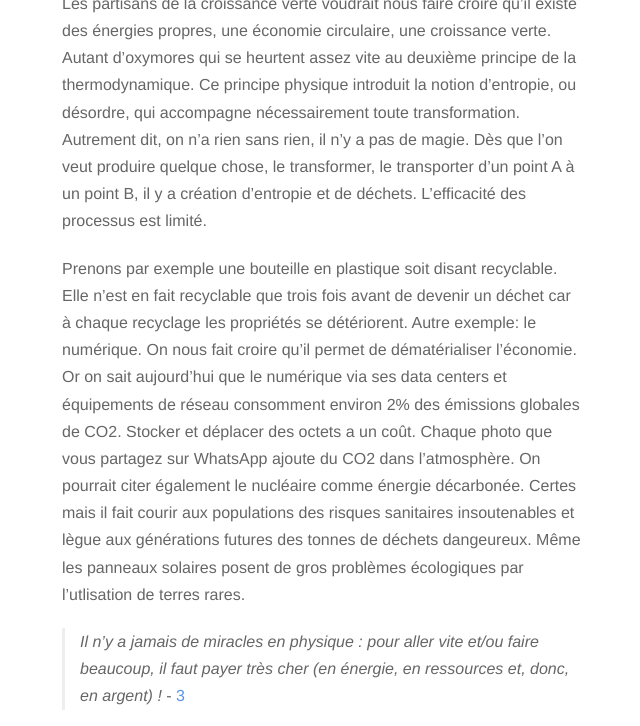
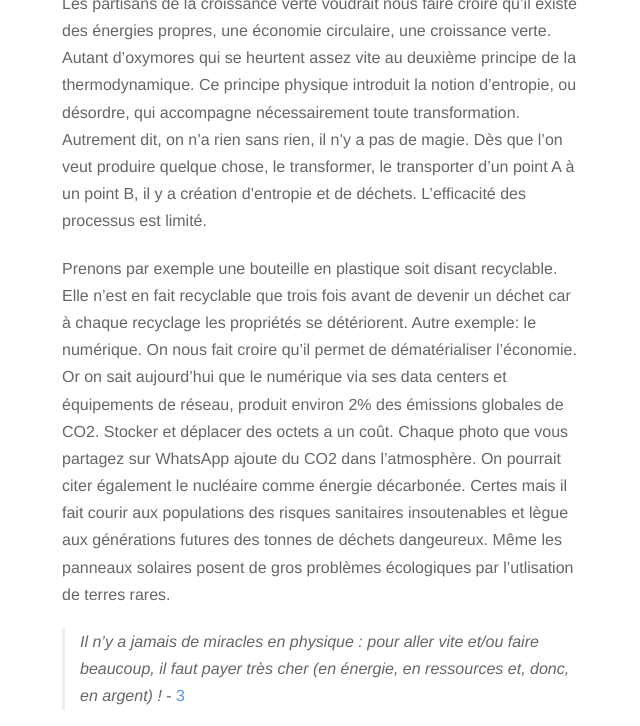
Before and after one commit to benoitguigal/blog, a Jekyll site: the page built from _posts/2019-03-07-le-mythe-de-la-croissance-verte.md, in a window 1280 px wide and 900 px high, scrolled down 3262 px, cut to the strip 0-726 px from the top of the window. Shown: the whole strip, without its empty margins (318-958 px from the left). Built offline with Jekyll 4.4.1, drawn with Linux system fonts in a browser that asks for light colours; nearby versions of some CDN libraries; a script that is not in the unit is left out; comment, search, counter and statistics services are not loaded.

Commit message:
fix typos

```diff
--- a/_posts/2019-03-07-le-mythe-de-la-croissance-verte.md
+++ b/_posts/2019-03-07-le-mythe-de-la-croissance-verte.md
@@ -51,7 +51,7 @@ S'agissant d'inaction environnementale, ce qui est en jeu n'est rien de moins qu
 Les partisans de la croissance verte voudrait nous faire croire qu'il existe des énergies propres, une économie circulaire, une croissance verte. Autant d'oxymores qui se heurtent assez vite au deuxième principe de la thermodynamique. Ce principe physique introduit la notion d'entropie, ou désordre, qui accompagne nécessairement toute transformation. Autrement dit, on n'a rien sans rien, il n'y a pas de magie. Dès que l'on veut produire quelque chose, le transformer, le transporter d'un point A à un point B, il y a création d'entropie et de déchets. L'efficacité des processus est limité.
 
 Prenons par exemple une bouteille en plastique soit disant recyclable. Elle n'est en fait recyclable que trois fois avant de devenir un déchet car à chaque recyclage les propriétés se détériorent.
-Autre exemple: le numérique. On nous fait croire qu'il permet de dématérialiser l'économie. Or on sait aujourd'hui que le numérique via ses data centers et équipements de réseau consomment environ 2% des émissions globales de CO2. Stocker et déplacer des octets a un coût. Chaque photo que vous partagez sur WhatsApp ajoute du CO2 dans l'atmosphère.
+Autre exemple: le numérique. On nous fait croire qu'il permet de dématérialiser l'économie. Or on sait aujourd'hui que le numérique via ses data centers et équipements de réseau, produit environ 2% des émissions globales de CO2. Stocker et déplacer des octets a un coût. Chaque photo que vous partagez sur WhatsApp ajoute du CO2 dans l'atmosphère.
 On pourrait citer également le nucléaire comme énergie décarbonée. Certes mais il fait courir aux populations des risques sanitaires insoutenables et lègue aux générations futures des tonnes de déchets dangeureux. Même les panneaux solaires posent de gros problèmes écologiques par l'utlisation de terres rares.
 
 > *Il n’y a jamais de miracles en physique : pour aller vite et/ou faire beaucoup, il faut payer très cher (en énergie, en ressources et, donc, en argent) !* - [^3]
```
Also changed, not shown: _posts/2018-12-16-capitalisme-1.md (+1 -1 lines), _posts/2019-04-09-electricite-verte.md (+1 -1 lines).
